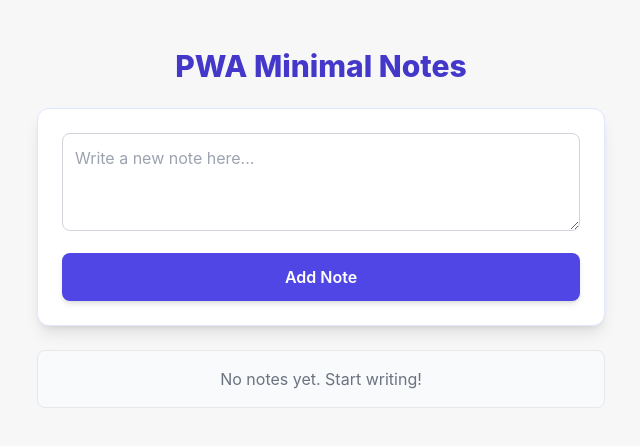
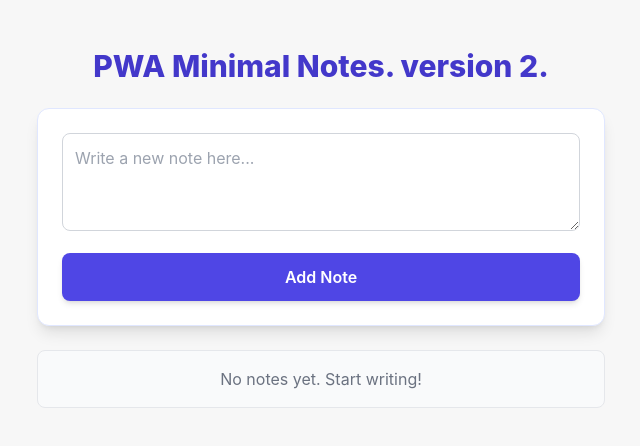
Before and after one commit to vitalii-o-dev/test_deploy, a plain HTML site: page index.html in a window 1280 px wide. Shown: the whole page, without its empty margins (319-959 px from the left). Drawn offline with nearby package versions, Linux system fonts and the light colour scheme.

Commit message:
a small change

```diff
--- a/index.html
+++ b/index.html
@@ -47,7 +47,7 @@
     <div id="app-container" class="space-y-6">
 
         <h1 class="text-3xl font-extrabold text-indigo-700 text-center mt-8">
-            PWA Minimal Notes
+            PWA Minimal Notes. version 2.
         </h1>
 
         <!-- Input Card -->
```
